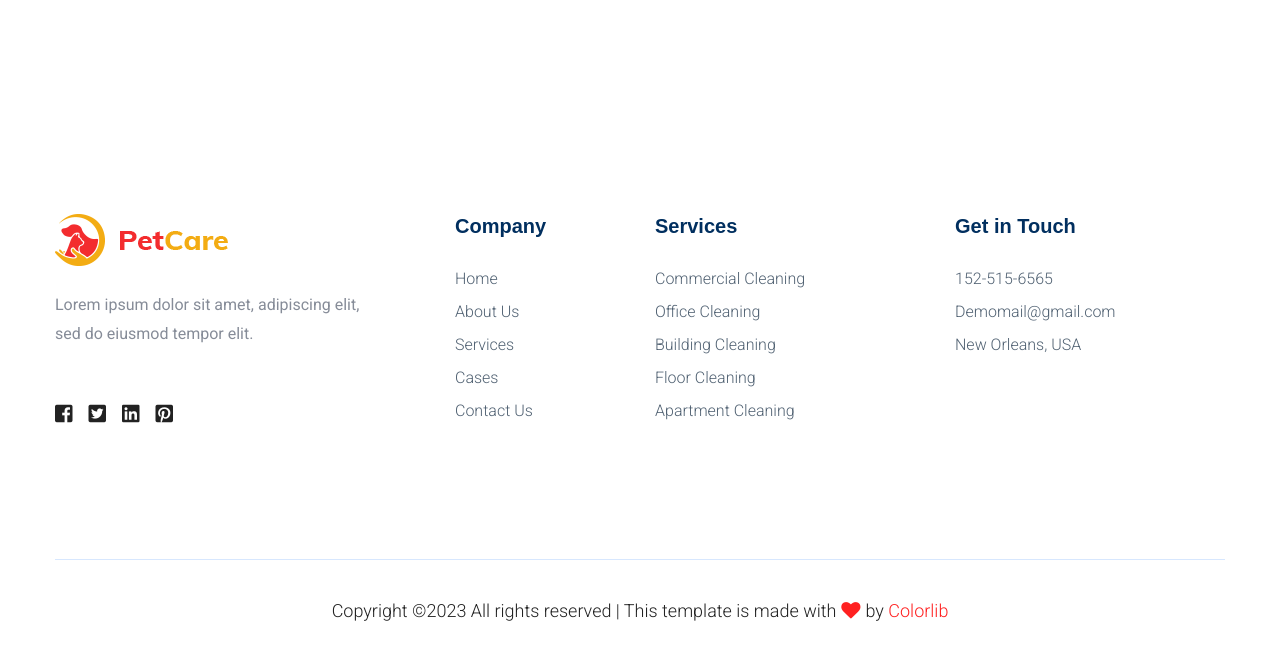
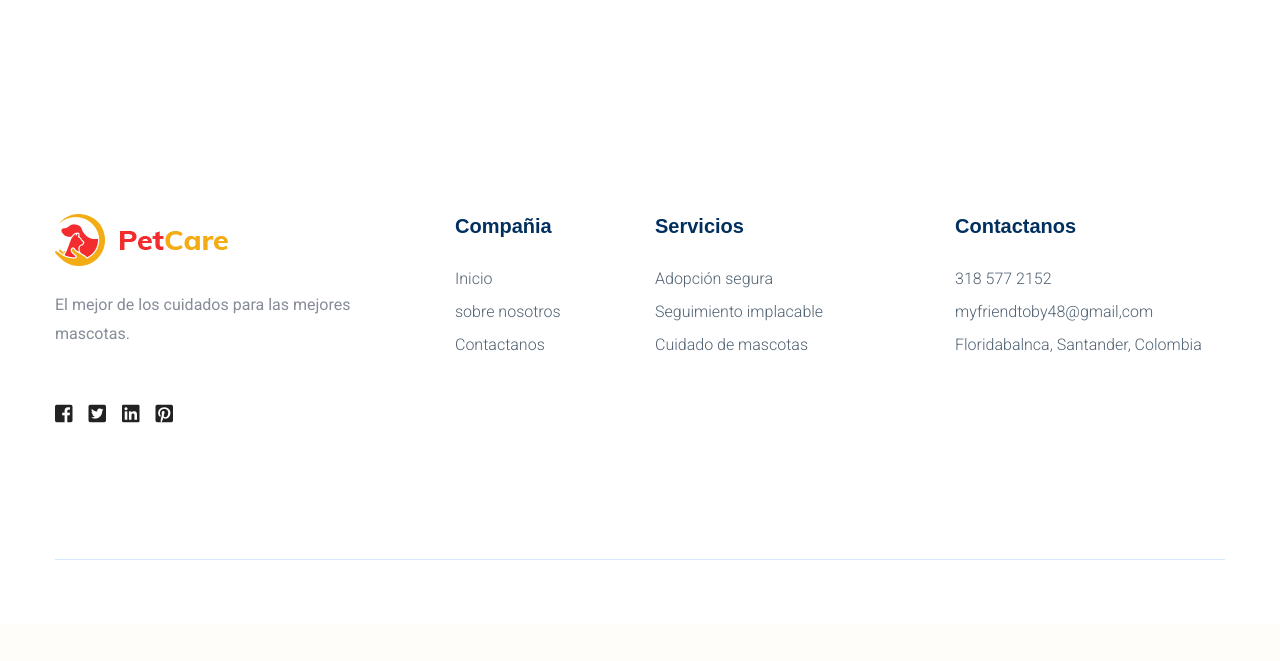
Before and after one commit to PhantomBlack219/sw-project-team4, a Django app: page /blog/ in a window 1280 px wide. Shown: the part 4520-5181 px from the top of the page. After the commit the page ends 5080 px from the top, so only its background shows below. Run offline with Django 3.2, Linux system fonts and the light colour scheme; some libraries are stand-ins or nearby versions; some web fonts are replaced.

Commit message:
Actualizacion html base
Se tradujo adecuadamente los elmentos del html base de acuerdo a las necesidades de nuestro proyecto

```diff
--- a/MyFriendToby/veterinaria/templates/base.html
+++ b/MyFriendToby/veterinaria/templates/base.html
@@ -55,22 +55,22 @@
                                 <div class="main-menu f-right d-none d-lg-block">
                                     <nav>
                                         <ul id="navigation">
-                                            <li><a href="{% url 'index'%}">Home</a></li>
-                                            <li><a href="{% url 'about'%}">About</a></li>
-                                            <li><a href="{% url 'services'%}">Services</a></li>
-                                            <li><a href="{% url 'blog'%}">Blog</a>
+                                            <li><a href="{% url 'index'%}">Inicio</a></li>
+                                            <li><a href="{% url 'about'%}">Sobre nosotros</a></li>
+                                            <!-- <li><a href="{% url 'services'%}">Services</a></li> -->
+                                            <!-- <li><a href="{% url 'blog'%}">Blog</a>
                                                 <ul class="submenu">
                                                     <li><a href="{% url 'blog'%}">Blog</a></li>
                                                     <li><a href="{% url 'blog_details'%}">Blog Details</a></li>
                                                     <li><a href="{% url 'elements'%}">Element</a></li>
                                                 </ul>
-                                            </li>
-                                            <li><a href="{% url 'contact'%}">Contact</a></li>
+                                            </li> -->
+                                            <li><a href="{% url 'contact'%}">Contactanos</a></li>
                                         </ul>
                                     </nav>
                                 </div>
                                 <div class="header-right-btn f-right d-none d-lg-block ml-30">
-                                    <a href="#" class="header-btn">01654.066.456</a>
+                                    <a href="#" class="header-btn">Iniciar sesion</a>
                                 </div>
                             </div>
                         </div>
@@ -103,7 +103,7 @@
                          </div>
                          <div class="footer-tittle">
                              <div class="footer-pera">
-                                 <p>Lorem ipsum dolor sit amet, adipiscing elit, sed do eiusmod tempor elit. </p>
+                                 <p>El mejor de los cuidados para las mejores mascotas. </p>
                             </div>
                          </div>
                          <!-- social -->
@@ -119,13 +119,13 @@
                 <div class="col-xl-2 col-lg-2 col-md-4 col-sm-5">
                     <div class="single-footer-caption mb-50">
                         <div class="footer-tittle">
-                            <h4>Company</h4>
+                            <h4>Compañia</h4>
                             <ul>
-                                <li><a href="index.html">Home</a></li>
-                                <li><a href="about.html">About Us</a></li>
-                                <li><a href="single-blog.html">Services</a></li>
-                                <li><a href="#">Cases</a></li>
-                                <li><a href="contact.html">  Contact Us</a></li>
+                                <li><a href="index.html">Inicio</a></li>
+                                <li><a href="about.html">sobre nosotros</a></li>
+                                <!-- <li><a href="single-blog.html">Services</a></li> -->
+                                <!-- <li><a href="#">Cases</a></li> -->
+                                <li><a href="contact.html">  Contactanos</a></li>
                             </ul>
                         </div>
                     </div>
@@ -133,13 +133,13 @@
                 <div class="col-xl-3 col-lg-3 col-md-4 col-sm-7">
                     <div class="single-footer-caption mb-50">
                         <div class="footer-tittle">
-                            <h4>Services</h4>
+                            <h4>Servicios</h4>
                             <ul>
-                                <li><a href="#">Commercial Cleaning</a></li>
-                                <li><a href="#">Office Cleaning</a></li>
-                                <li><a href="#">Building Cleaning</a></li>
-                                <li><a href="#">Floor Cleaning</a></li>
-                                <li><a href="#">Apartment Cleaning</a></li>
+                                <li><a href="#">Adopción segura</a></li>
+                                <li><a href="#">Seguimiento implacable</a></li>
+                                <li><a href="#">Cuidado de mascotas</a></li>
+                                <!-- <li><a href="#">Floor Cleaning</a></li> -->
+                                <!-- <li><a href="#">Apartment Cleaning</a></li> -->
                             </ul>
                         </div>
                     </div>
@@ -147,11 +147,11 @@
                 <div class="col-xl-3 col-lg-3 col-md-4 col-sm-5">
                     <div class="single-footer-caption mb-50">
                         <div class="footer-tittle">
-                            <h4>Get in Touch</h4>
+                            <h4>Contactanos</h4>
                             <ul>
-                             <li><a href="#">152-515-6565</a></li>
-                             <li><a href="#"> Demomail@gmail.com</a></li>
-                             <li><a href="#">New Orleans, USA</a></li>
+                             <li><a href="#">318 577 2152 </a></li>
+                             <li><a href="#"> myfriendtoby48@gmail,com </a></li>
+                             <li><a href="#">Floridabalnca, Santander, Colombia</a></li>
                          </ul>
                         </div>
                     </div>
@@ -167,7 +167,7 @@
                      <div class="col-xl-12 ">
                          <div class="footer-copy-right text-center">
                              <p><!-- Link back to Colorlib can't be removed. Template is licensed under CC BY 3.0. -->
-Copyright &copy;<script>document.write(new Date().getFullYear());</script> All rights reserved | This template is made with <i class="fa fa-heart" aria-hidden="true"></i> by <a href="https://colorlib.com" target="_blank">Colorlib</a>
+<!-- Copyright &copy;<script>document.write(new Date().getFullYear());</script> All rights reserved | This template is made with <i class="fa fa-heart" aria-hidden="true"></i> by <a href="https://colorlib.com" target="_blank">Colorlib</a> -->
 <!-- Link back to Colorlib can't be removed. Template is licensed under CC BY 3.0. --></p>
                          </div>
                      </div>
```
